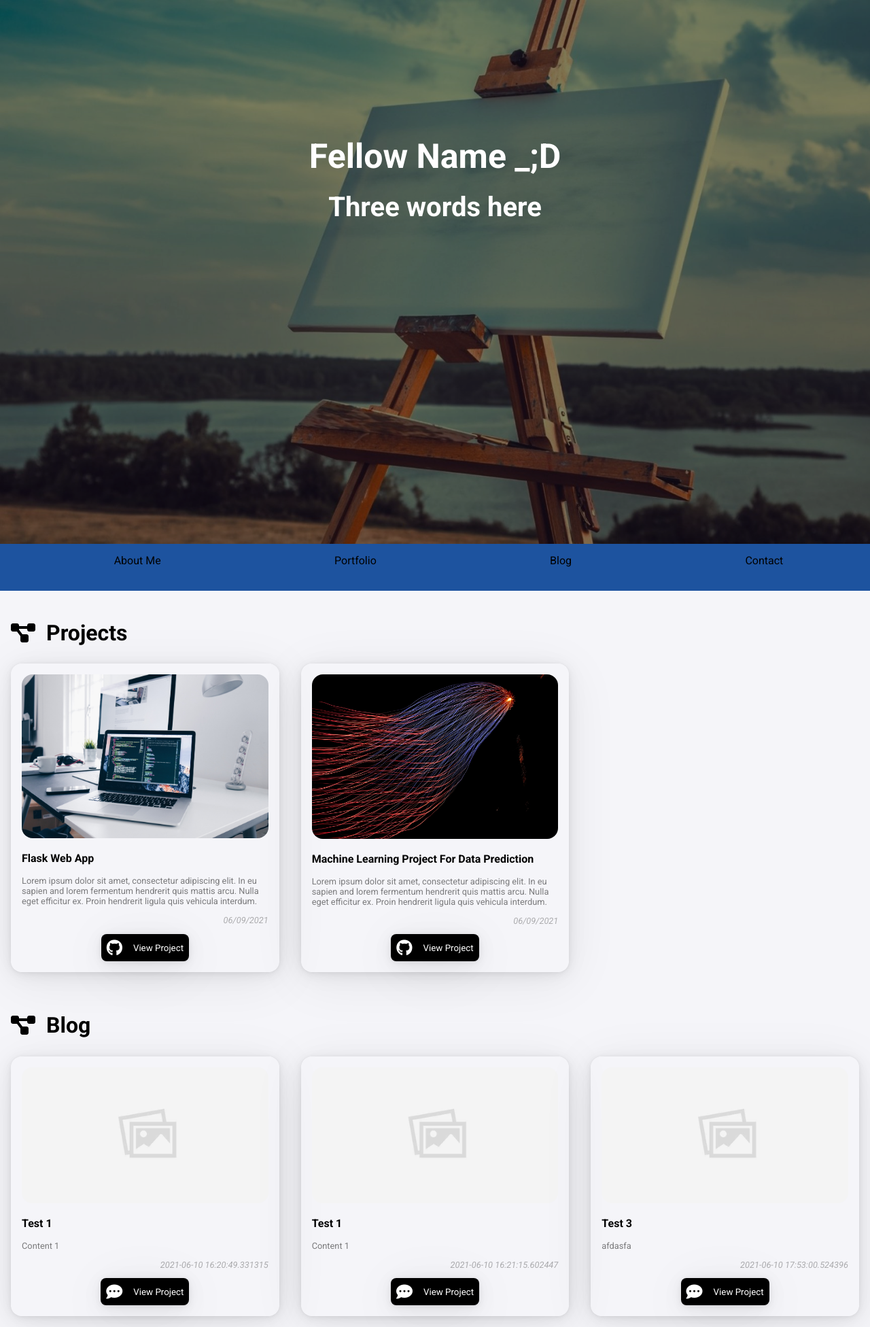
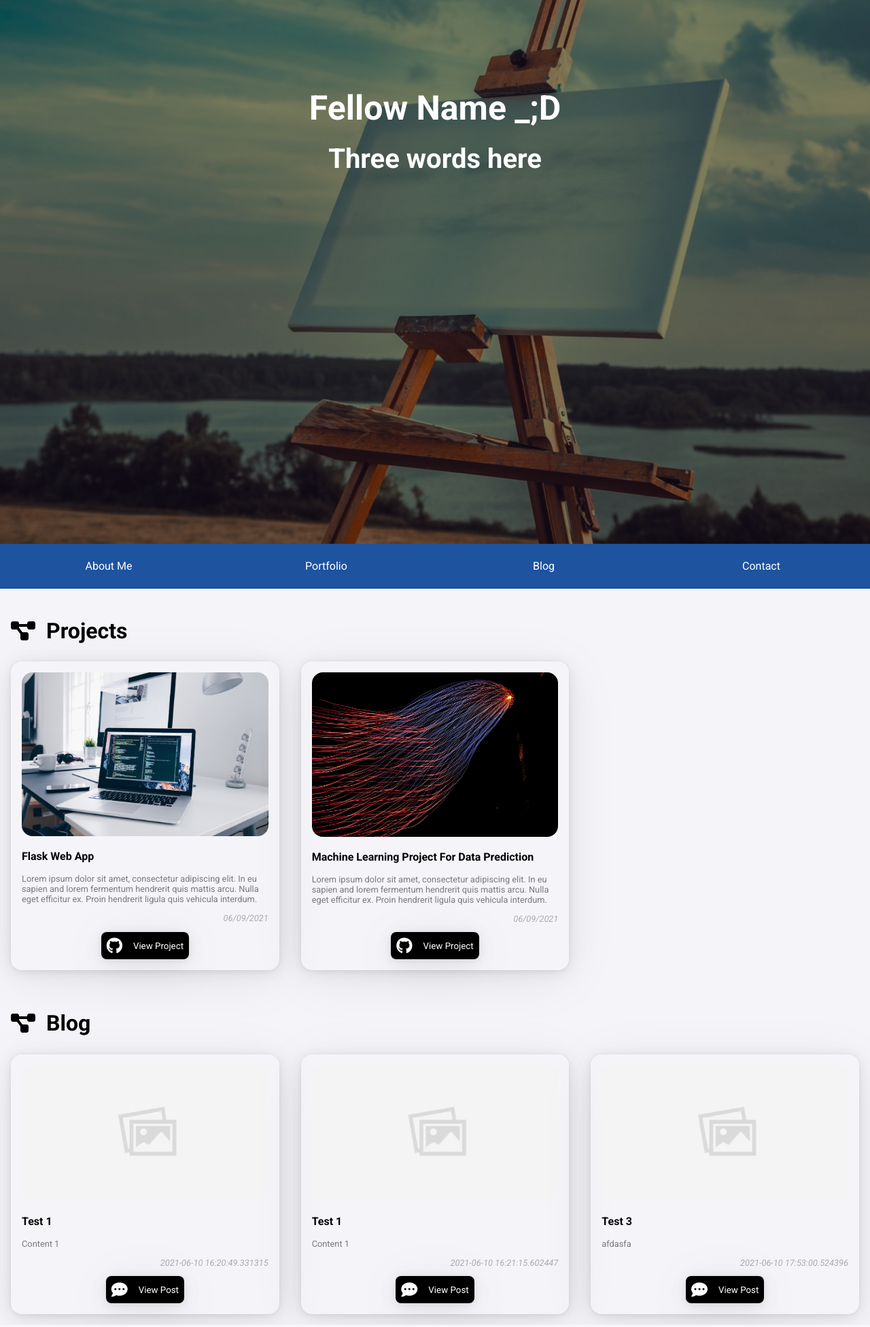
Before and after one commit to angelaw7/mlh-portfolio, a Flask app: page / in a window 1280 px wide. Shown: the part 70-2022 px from the top of the page at 68% size. Run offline with Flask 2, Linux system fonts and the light colour scheme; data comes from the database, SQL or seed files in the repository; some libraries are stand-ins or nearby versions.

Commit message:
Small css sfixes

```diff
--- a/app/static/styles/main.css
+++ b/app/static/styles/main.css
@@ -51,9 +51,7 @@ body {
 
 .profile {
     text-align: center;
-    height: 60%;
     margin-bottom: -5px;
-    position: relative;
 }
 .profile > img {
     width: 100%;
@@ -92,8 +90,10 @@ body {
 
 .navbar {
     background-color: #1d539f;
-    height: 70px;
+    /* height: 70px; */
     display: flex;
+    justify-content: center;
+    align-items: center;
 }
 
 .navbarItems {
@@ -101,6 +101,18 @@ body {
     justify-content: space-around;
     width: 100%;
     list-style-type: none;
+    padding: 0;
+    margin: 0;
+}
+.navbarItems > li {
+    text-align: center;
+    width: 100%;
+    color: white;
+    cursor: pointer;
+    padding: 1.5rem 0;
+}
+.navbarItems > li:hover {
+    background-color: hsl(215, 69%, 27%);
 }
 
 
@@ -220,3 +232,9 @@ body {
 .project-card-button:hover > i {
     transform: rotate(-25deg) translateX(-15px) translateY(-20px) scale(1.2);
 }
+.project-card-button > label {
+    transition: transform 0.3s ease-in-out;
+}
+.project-card-button:hover > label {
+    transform: translateX(-15px);
+}
--- a/app/templates/index.html
+++ b/app/templates/index.html
@@ -66,7 +66,7 @@
                     <div class="center">
                         <button onclick=" window.open('http://{{project.url}}','_blank')" class="button project-card-button center">
                             <i class="fab fa-github"></i>
-                            View Project
+                            <label>View Project</label>
                         </button>
                     </div>
                 </div>
@@ -93,7 +93,7 @@
                     <div class="center">
                         <button onclick=" window.open('blog/{{post.id}}')" class="button project-card-button center">
                             <i class="fas fa-comment-dots"></i>
-                            View Project
+                            <label>View Post</label>
                         </button>
                     </div>
                 </div>
```
